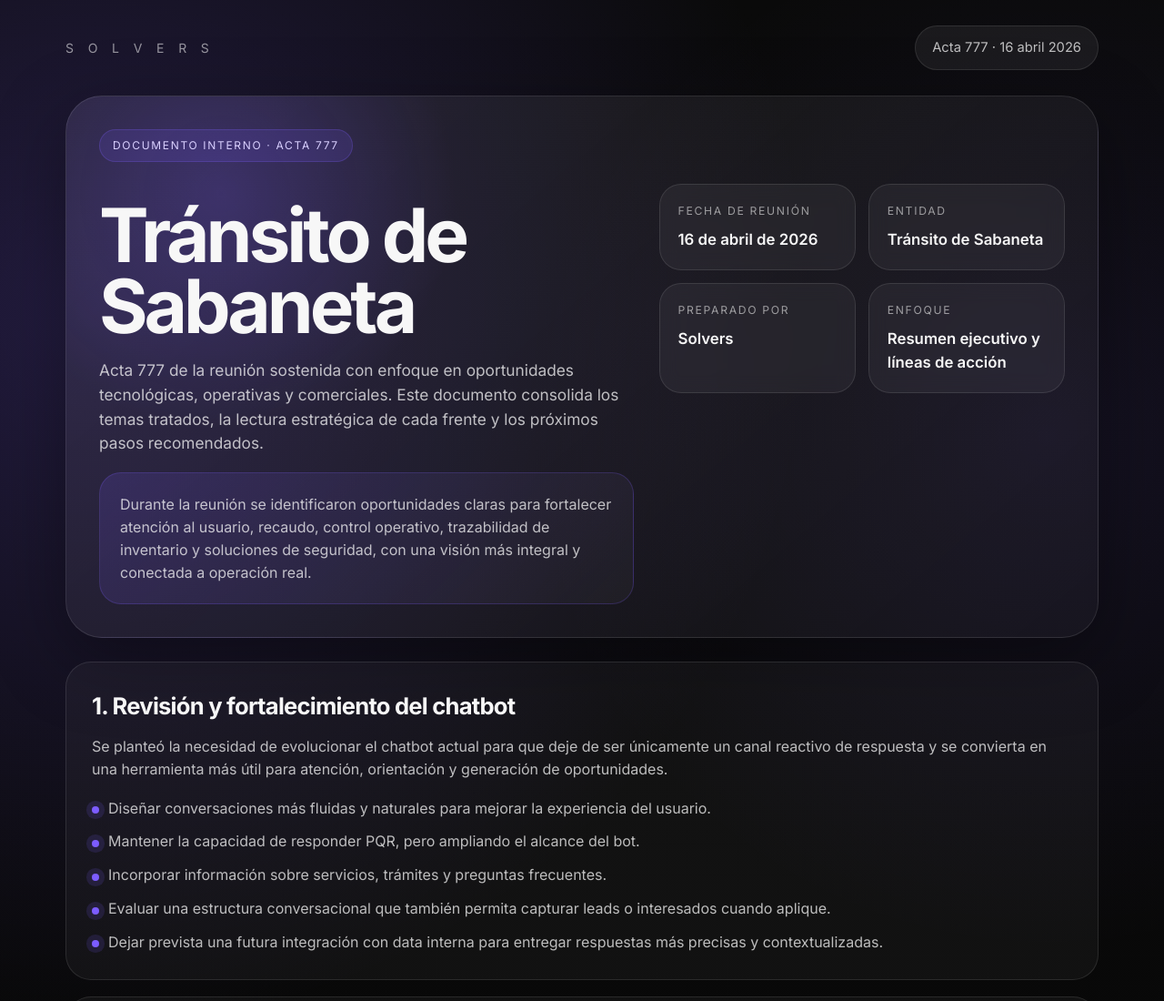
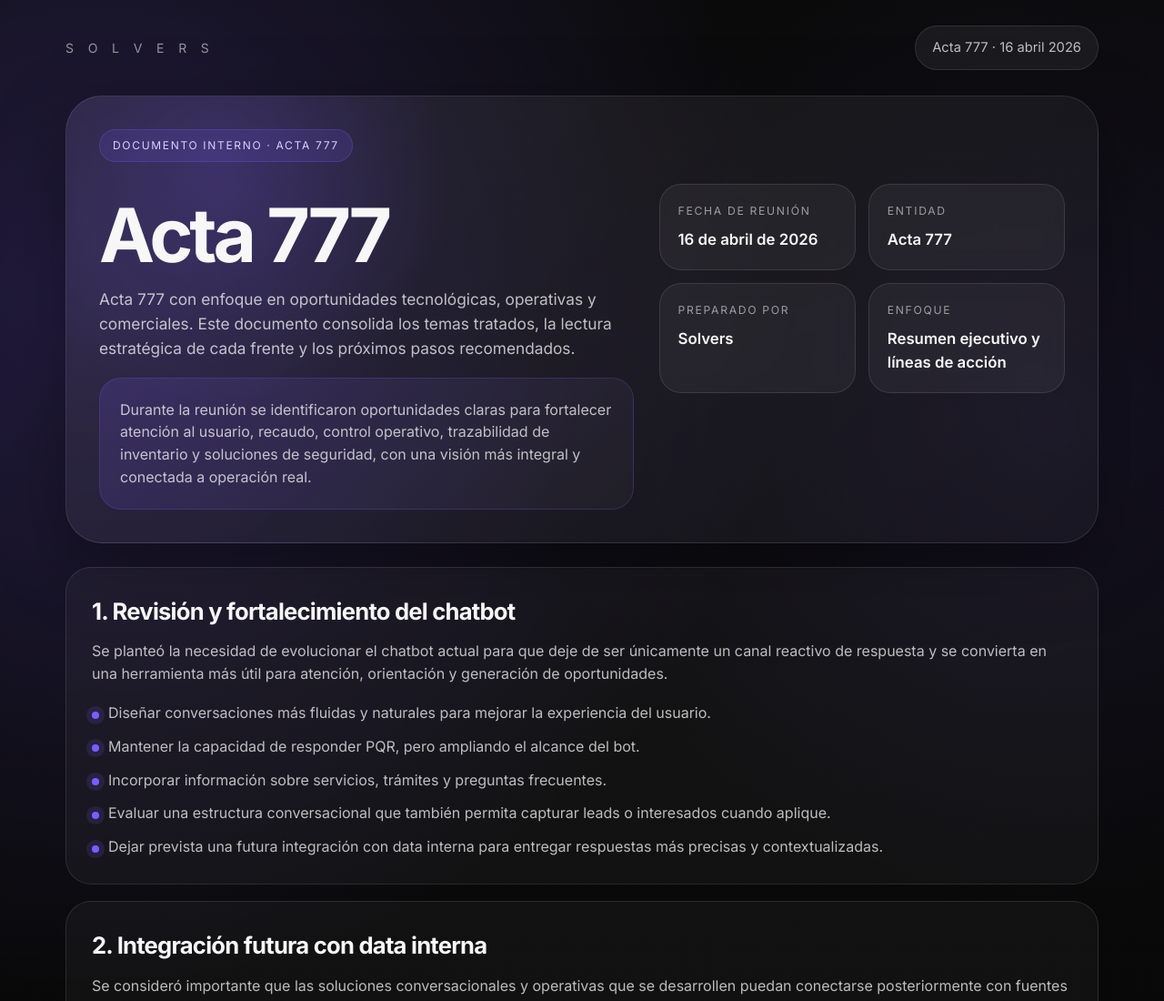
Before and after one commit to silvanasolvers/acta-transito-sabanera, a website: page index.html in a window 1280 px wide. Shown: the top 1100 px of the page at 91% size. Drawn offline with Linux system fonts and the light colour scheme.

Commit message:
fix: replace sabaneta labels with acta 777 wording

```diff
--- a/index.html
+++ b/index.html
@@ -3,10 +3,10 @@
   <head>
     <meta charset="UTF-8" />
     <meta name="viewport" content="width=device-width, initial-scale=1.0" />
-    <title>Acta de reunión · Tránsito de Sabaneta</title>
+    <title>Acta 777 · Solvers</title>
     <meta
       name="description"
-      content="Acta 777 de la reunión entre Solvers y Tránsito de Sabaneta, con temas clave, observaciones estratégicas y próximos pasos."
+      content="Acta 777 con temas clave, observaciones estratégicas y próximos pasos."
     />
     <link rel="preconnect" href="https://fonts.googleapis.com" />
     <link rel="preconnect" href="https://fonts.gstatic.com" crossorigin />
@@ -317,9 +317,9 @@
         <span class="eyebrow">Documento interno · Acta 777</span>
         <div class="hero-grid">
           <div>
-            <h1>Tránsito de Sabaneta</h1>
+            <h1>Acta 777</h1>
             <p class="hero-copy">
-              Acta 777 de la reunión sostenida con enfoque en oportunidades tecnológicas, operativas y comerciales. Este documento consolida los temas tratados, la lectura estratégica de cada frente y los próximos pasos recomendados.
+              Acta 777 con enfoque en oportunidades tecnológicas, operativas y comerciales. Este documento consolida los temas tratados, la lectura estratégica de cada frente y los próximos pasos recomendados.
             </p>
 
             <div class="summary-box">
@@ -338,7 +338,7 @@
             </div>
             <div class="meta-card">
               <span class="meta-label">Entidad</span>
-              <span class="meta-value">Tránsito de Sabaneta</span>
+              <span class="meta-value">Acta 777</span>
             </div>
             <div class="meta-card">
               <span class="meta-label">Preparado por</span>
```
Also changed, not shown: dist/index.html.
